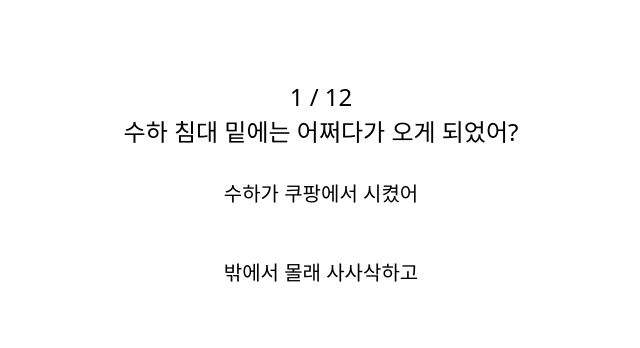
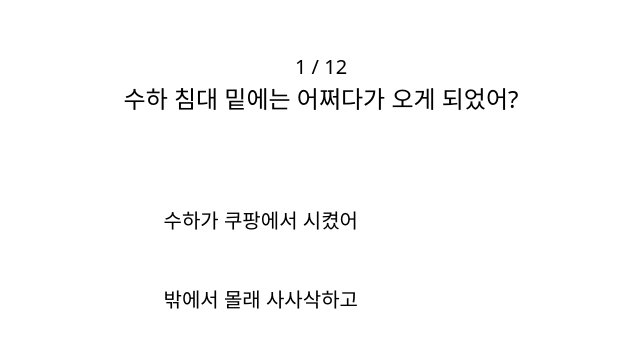
Before and after one commit to Sauvi9non/typeof_suhaqua, a React (Vite) app: page /typeof_suhaqua in a window 1280 px wide. Shown: the part 202-550 px from the top of the page, without its empty margins (319-959 px from the left). Built offline with nearby package versions, Linux system fonts and the light colour scheme.

Commit message:
[FEAT] 로딩 화면 추가

```diff
--- /dev/null
+++ b/src/Components/LoadingScreen.tsx
@@ -0,0 +1,12 @@
+function LoadingScreen() {
+
+    return(
+        <>
+            <p>
+                ~물 성분 분석 중~
+            </p>
+        </>
+    );
+}
+
+export default LoadingScreen;
--- a/src/Routes/MainPage.tsx
+++ b/src/Routes/MainPage.tsx
@@ -1,6 +1,8 @@
 import styled from "styled-components";
 import { useNavigate } from "react-router-dom";
 import typeof_suhaqua from "../assets/img/typeof_suhaqua.png";
+import { useEffect, useState } from "react";
+import LoadingScreen from "../Components/LoadingScreen";
 
 const MainImg = styled.img`
     width: 200px;
@@ -48,12 +50,24 @@ const BoxItem = styled.div`
 
 function Main() {
     const navigate = useNavigate();
+    const [isLoading, setIsLoading] = useState<boolean>(true);
     const testStart = () => {
         navigate("/typeof_suhaqua");
     }
 
+
+    // useEffect로 상태 변경 후 작업 처리
+    useEffect(() => {
+        setTimeout(()=>setIsLoading(false), 3000);
+    }, []); // isLoading이 변경될 때마다 실행
+
     return(
             <Container>
+                {
+                    isLoading ? (
+                        <LoadingScreen />
+                    ) : (
+                        <>
                         <BoxItem>
                             <Title>너는 어떤 수하쿠아니?</Title>
                         </BoxItem>
@@ -63,6 +77,9 @@ function Main() {
                         <BoxItem>
                             <Button onClick={testStart}>시작</Button>
                         </BoxItem>
+                        </>
+                    )
+                }
             </Container>
     );
 }
--- a/src/Routes/TestPage.tsx
+++ b/src/Routes/TestPage.tsx
@@ -2,19 +2,29 @@ import styled from "styled-components";
 import { useNavigate } from "react-router-dom";
 import { questions, QuestionType } from "../assets/types";
 import { useState } from "react";
-import { Wrapper, EventButton } from "../assets/styles";
 
 const Form = styled.form`
+    display: flex;
+    flex-direction: column;
+    justify-content: space-between
     text-align: center;
 `
 
-const Question = styled.span`
+const Question = styled.p`
     font-size: 1.5rem;
-
+    text-align: center;
     @media (max-width: 576px) {
         font-size: 1.25rem;
     }
-`;
+`
+
+const QuestionNumber = styled.p`
+    font-size: 1.25rem;
+    text-align: center;
+    @media (max-width: 576px) {
+        font-size: 1.25rem;
+    }
+`
 
 const AnswerInput = styled.input`
     display: none;
@@ -27,7 +37,7 @@ const AnswerLabel = styled.label`
     border-radius: 10px;
     font-size: 1.25em;
 
-    &:hover {
+    &:focus {
         background-color: lightgray;
         cursor: pointer;
     }
@@ -86,19 +96,18 @@ function TestPage(){ //여기서 계속 변하는 건 index와 mbti 클릭할
         //그리고 index 처리
         if(index < 11) setIndex( (index) => index + 1 ); //마지막 페이지가 아니면
         console.log("updateMBTI, mbti, index" + mbti + index);
-    }
 
-    const sendMBTI = (e:React.FormEvent<HTMLFormElement>) => {
-        console.log("sendMBTI" + mbti);
-        e.preventDefault();
-        navigate("/result", {state:mbti});
+        if(index === 11) navigate("/result", {state:mbti});
     }
 
     return(
-        <Wrapper>
-            <Form onSubmit={sendMBTI} method="get">
-                <Question>{questions[index].id} / 12 <br />{questions[index].text}</Question>
-                <div>
+            <Form id="mbtiForm" method="get">
+               <BoxItem>
+                    <QuestionNumber>{questions[index].id} / 12</QuestionNumber>
+                    <Question>{questions[index].text}</Question>
+                </BoxItem>
+
+                <BoxItem>
                 {
                     questions[index].options.map((option,i)=> (
                             <BoxItem>
@@ -108,11 +117,8 @@ function TestPage(){ //여기서 계속 변하는 건 index와 mbti 클릭할
                             </BoxItem>
                     ))
                 }
-                </div>
-
-                { (index == 11) ? <EventButton type="submit">결과 보기</EventButton> : null}
+                </BoxItem>
             </Form>
-        </Wrapper>
     );
 }
 
--- a/src/assets/styles.ts
+++ b/src/assets/styles.ts
@@ -14,15 +14,6 @@ export const GlobalStyle = createGlobalStyle`
     flex-direction: column;
     height: 100vh;
     }
-`;
-
-export const Wrapper = styled.div`
-    width: 100%;
-    height: 100vh;
-    display: flex;
-    justify-content: space-evenly;
-    flex-direction: column;
-    align-items: center;
 `;
 
 export const EventButton = styled.button`
```
Also changed, not shown: src/Routes/ResultPage.tsx (+21 -6 lines). Lines whose indentation alone changed are shown as unchanged.
